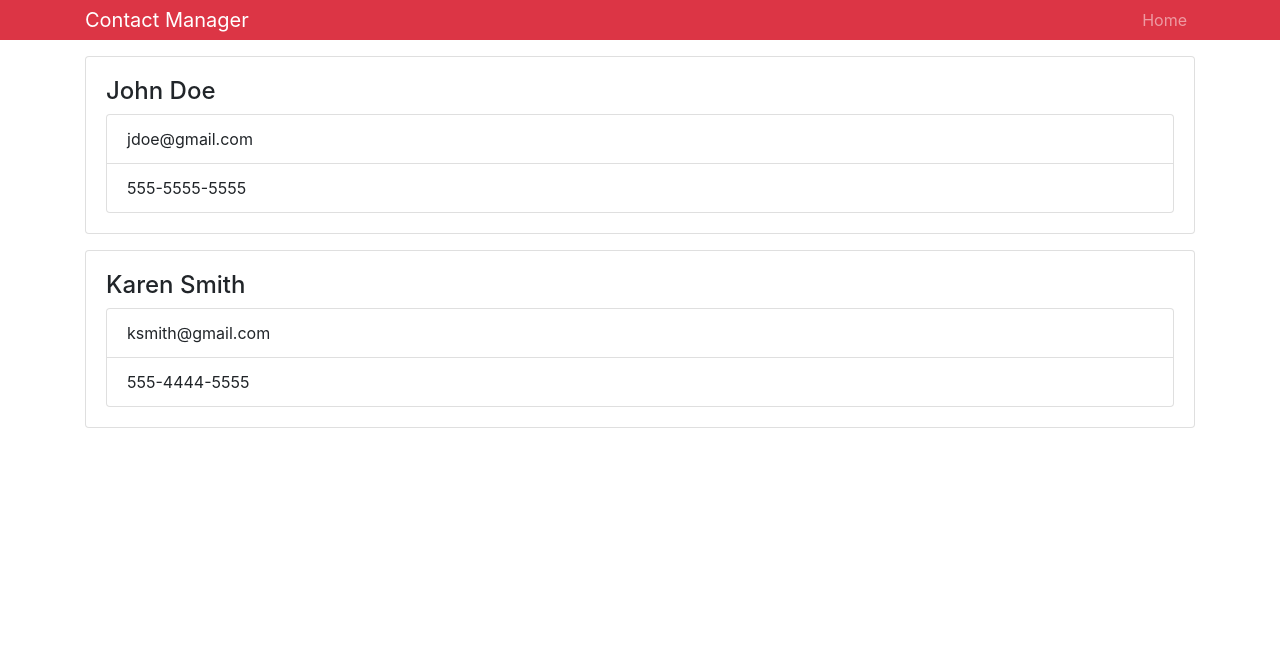
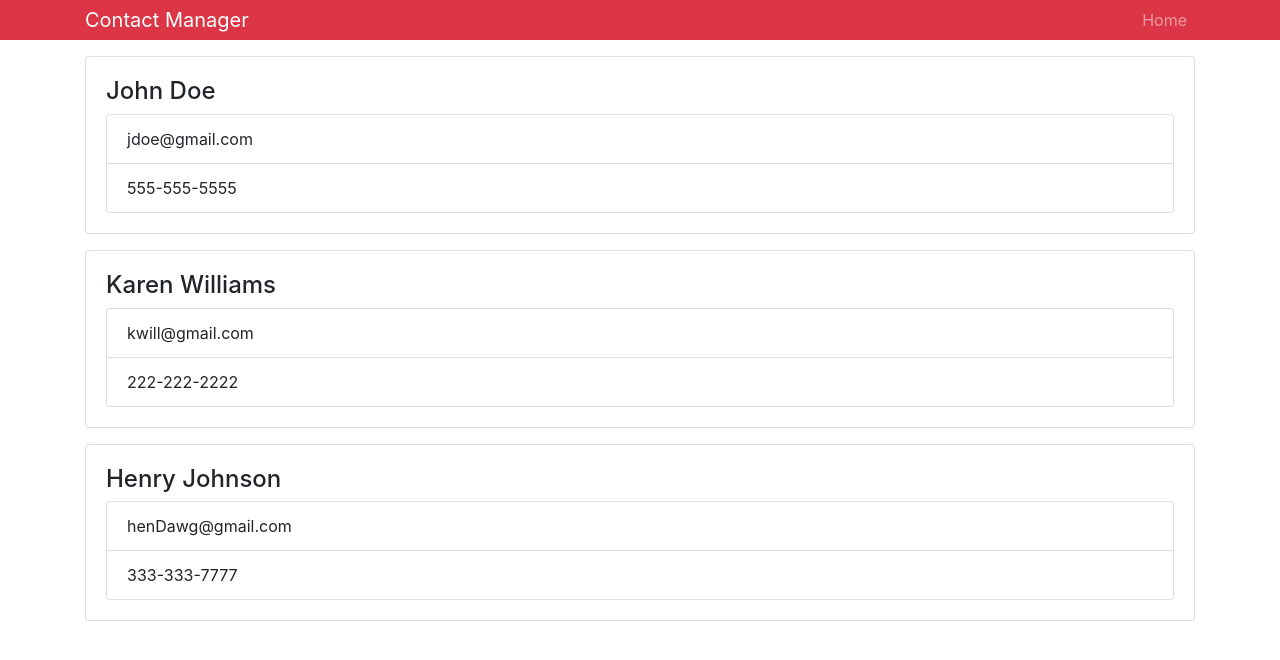
Before and after one commit to Henelllis/Contact-Manager, a React (Create React App) app: page / in a window 1280 px wide. Shown: the top 660 px of the page. Built offline with nearby package versions, Linux system fonts and the light colour scheme.

Commit message:
Deconstruction of object

```diff
--- a/src/App.js
+++ b/src/App.js
@@ -1,6 +1,6 @@
 import React, { Component } from 'react';
 
-import Contact from './components/Contact';
+import Contacts from './components/Contacts';
 import Header from './components/Header';
 
 import './App.css';
@@ -13,12 +13,7 @@
       <div className="App">
           <Header branding="Contact Manager"/>
           <div className="container">
-            <Contact name="John Doe"
-                    email="jdoe@gmail.com"
-                    phone="555-5555-5555"/>
-            <Contact name="Karen Smith"
-                    email="ksmith@gmail.com"
-                    phone="555-4444-5555"/>
+              <Contacts />
           </div>
       </div>
     );
--- a/src/components/Contact.js
+++ b/src/components/Contact.js
@@ -4,7 +4,7 @@
 class Contact extends Component {
     render() {
 
-        const {name, email, phone } = this.props;
+        const {name, email, phone } = this.props.contact;
 
         return (
             <div className="card card-body mb-3">
@@ -19,9 +19,7 @@
 }
 
 Contact.propTypes = {
-    name: PropTypes.string.isRequired,
-    email:PropTypes.string.isRequired,
-    phone: PropTypes.string.isRequired,
+    contact: PropTypes.object.isRequired,
 }
 
 export default Contact;
--- /dev/null
+++ b/src/components/Contacts.js
@@ -0,0 +1,47 @@
+import React, { Component } from 'react';
+import Contact from './Contact';
+
+class Contacts extends Component {
+
+    state={
+        contacts:[
+            {
+                id: 1,
+                name:'John Doe',
+                email:'jdoe@gmail.com',
+                phone: '555-555-5555'
+            },
+            {
+                id: 2,
+                name:'Karen Williams',
+                email:'kwill@gmail.com',
+                phone: '222-222-2222'
+            },
+            {
+                id: 3,
+                name:'Henry Johnson',
+                email:'henDawg@gmail.com',
+                phone: '333-333-7777'
+            },
+        ]
+    }
+
+    render() {
+        const { contacts } = this.state
+
+        const contactsToRender = contacts.map(contact => {
+
+            return(
+                    <Contact key={contact.id} contact={contact}/>
+            )
+        })
+
+        return(
+            <div>
+                {contactsToRender}
+            </div>
+        )
+    }
+}
+
+export default Contacts;
```
